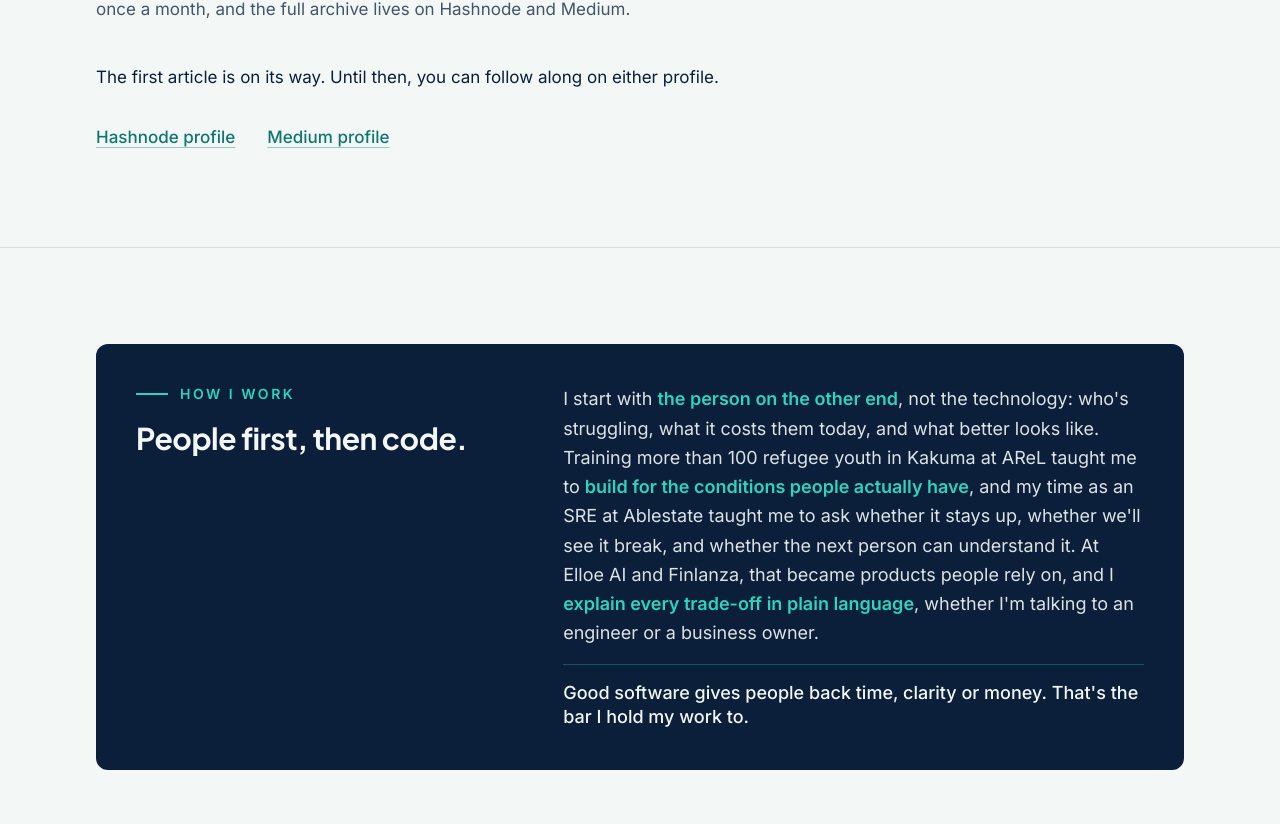
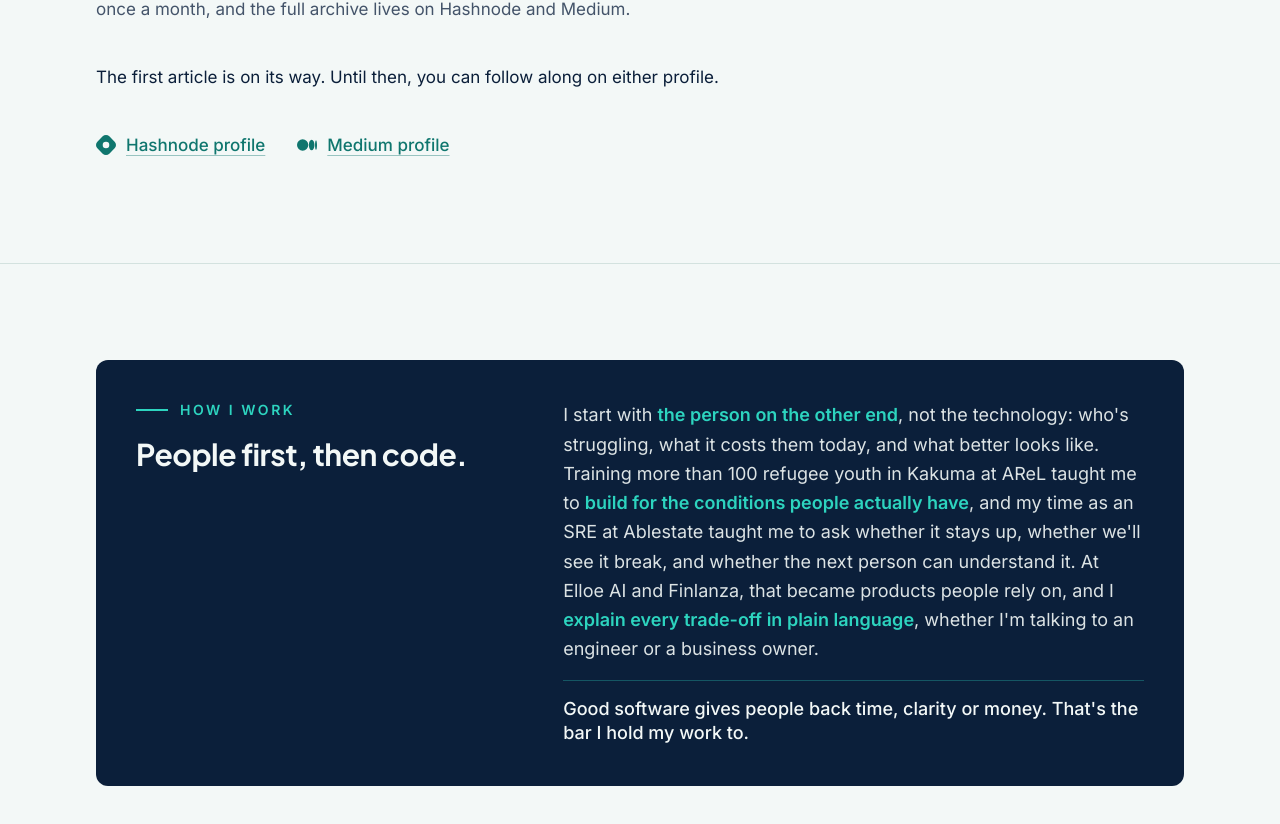
Before and after one commit to gilbertofke/gilbert-portfolio, a Next.js app: page / in a window 1280 px wide. Shown: the part 4078-4902 px from the top of the page. Built offline with nearby package versions, Linux system fonts and the light colour scheme.

Commit message:
feat: add Hashnode and Medium icons to the Writing profile links

```diff
--- a/src/components/Writing.tsx
+++ b/src/components/Writing.tsx
@@ -1,10 +1,44 @@
 import { latestPosts, socials } from "@/data/site";
 import SectionHeading from "./SectionHeading";
 
+function HashnodeIcon() {
+  return (
+    <svg
+      aria-hidden="true"
+      focusable="false"
+      viewBox="0 0 24 24"
+      fill="currentColor"
+      className="h-5 w-5 shrink-0"
+    >
+      <path d="M22.351 8.019l-6.37-6.37a5.63 5.63 0 0 0-7.962 0l-6.37 6.37a5.63 5.63 0 0 0 0 7.962l6.37 6.37a5.63 5.63 0 0 0 7.962 0l6.37-6.37a5.63 5.63 0 0 0 0-7.962zM12 15.953a3.953 3.953 0 1 1 0-7.906 3.953 3.953 0 0 1 0 7.906z" />
+    </svg>
+  );
+}
+
+function MediumIcon() {
+  return (
+    <svg
+      aria-hidden="true"
+      focusable="false"
+      viewBox="0 0 24 24"
+      fill="currentColor"
+      className="h-5 w-5 shrink-0"
+    >
+      <path d="M13.54 12a6.8 6.8 0 01-6.77 6.82A6.8 6.8 0 010 12a6.8 6.8 0 016.77-6.82A6.8 6.8 0 0113.54 12zM20.96 12c0 3.54-1.51 6.42-3.38 6.42-1.87 0-3.39-2.88-3.39-6.42s1.52-6.42 3.39-6.42 3.38 2.88 3.38 6.42M24 12c0 3.17-.53 5.75-1.19 5.75-.66 0-1.19-2.58-1.19-5.75s.53-5.75 1.19-5.75C23.47 6.25 24 8.83 24 12z" />
+    </svg>
+  );
+}
+
 const profiles = [
-  { label: "Hashnode", href: socials.hashnode },
-  { label: "Medium", href: socials.medium },
+  { label: "Hashnode", href: socials.hashnode, Icon: HashnodeIcon },
+  { label: "Medium", href: socials.medium, Icon: MediumIcon },
 ] as const;
+
+const profileLinkClass =
+  "group inline-flex min-h-11 items-center gap-2.5 font-medium text-teal focus-visible:rounded-sm focus-visible:outline-2 focus-visible:outline-offset-4 focus-visible:outline-turq";
+
+const profileLabelClass =
+  "underline decoration-teal/40 underline-offset-4 group-hover:decoration-teal";
 
 const linkClass =
   "font-medium text-teal underline decoration-teal/40 underline-offset-4 hover:decoration-teal focus-visible:rounded-sm focus-visible:outline-2 focus-visible:outline-offset-4 focus-visible:outline-turq";
@@ -56,9 +90,11 @@ export default function Writing() {
                 href={profile.href}
                 target="_blank"
                 rel="noopener noreferrer"
-                className={linkClass}
+                className={profileLinkClass}
               >
-                {profile.label} profile
+                <profile.Icon />
+                <span className={profileLabelClass}>{profile.label} profile</span>
+                <span className="sr-only"> (opens in a new tab)</span>
               </a>
             </li>
           ))}
```
